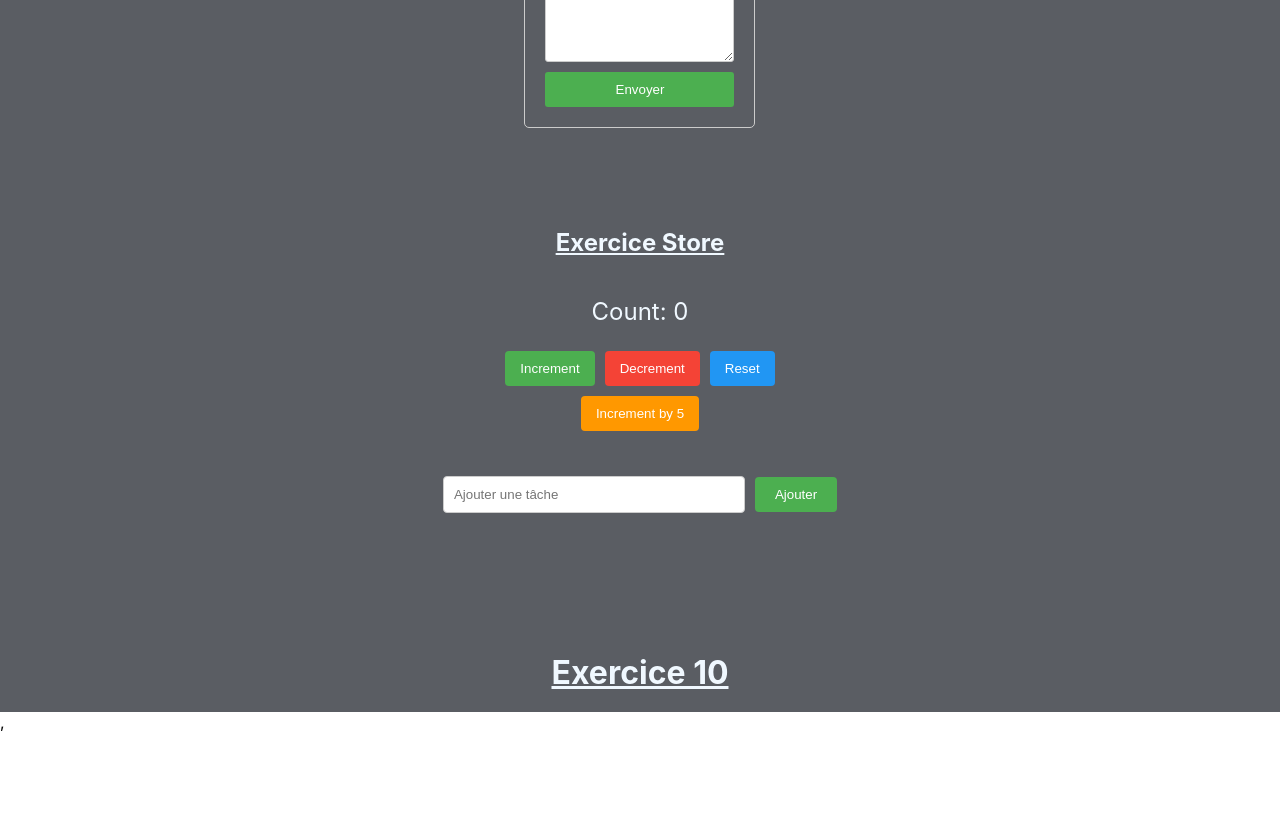
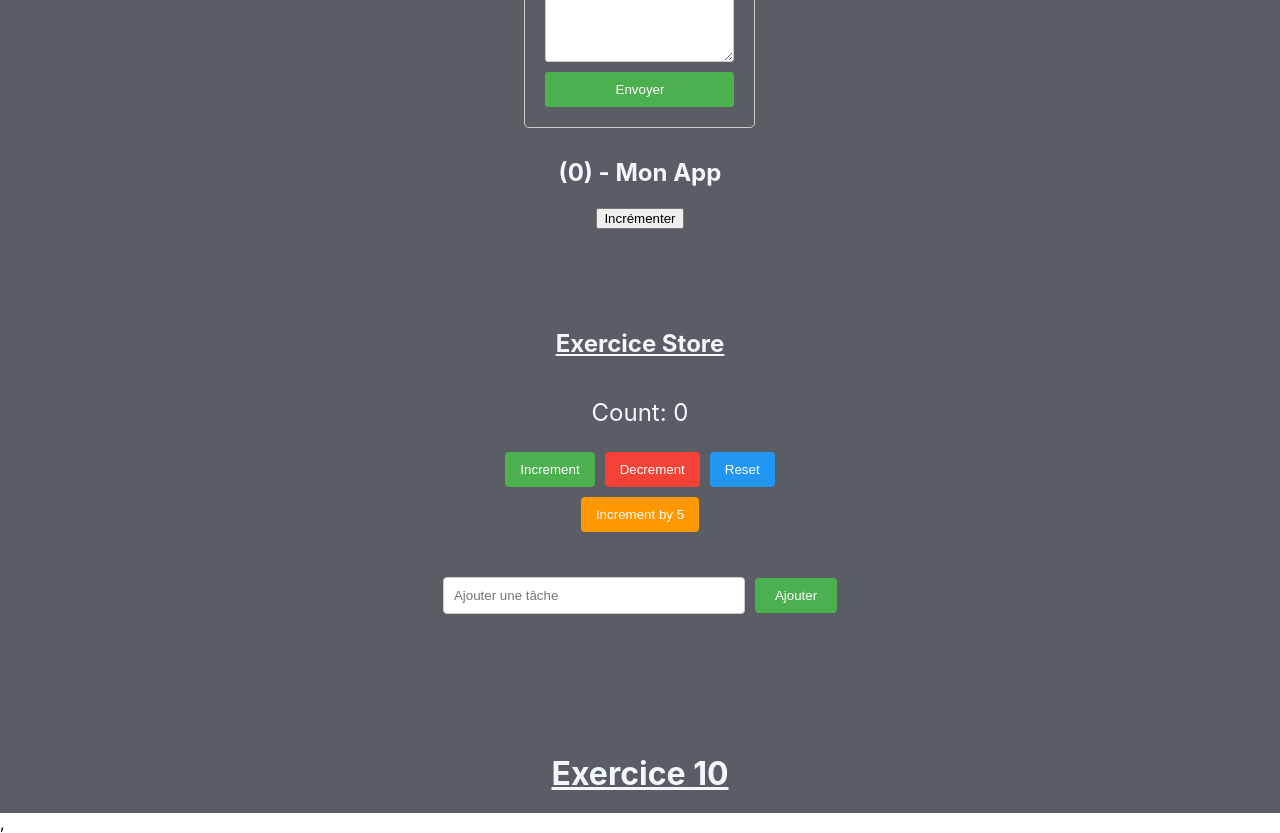
Before and after one commit to ClementHamonDev/Formation-JVS-REA, a React (Create React App) app in the folder Exercices/exercices-jvs-rea/: page / in a window 1280 px wide. Shown: the part 3240-4073 px from the top of the page. Before the commit the page ends 3972 px from the top, so only its background shows below. Built offline with nearby package versions, Linux system fonts and the light colour scheme.

Commit message:
bonus custom hook

```diff
--- a/Exercices/exercices-jvs-rea/src/App.js
+++ b/Exercices/exercices-jvs-rea/src/App.js
@@ -27,6 +27,7 @@ import ContactFormWithRef from './components/Exercices Hook/ContactFormWithRef '
 import StoreCounter from './components/Exercices Store/StoreCounter';
 import TaskList from './components/Exercices Store/TaskList';
 import UserData from './components/Exercices Hook/UserData';
+import CounterWithTitle from './components/Exercices Hook/CounterWithTitle';
 
 function App() {
   return (
@@ -116,6 +117,7 @@ function App() {
             <UserData/>
             <ContactForm />
             <ContactFormWithRef />
+            <CounterWithTitle/>
           </div>
         </section>
         <section>
--- /dev/null
+++ b/Exercices/exercices-jvs-rea/src/components/Exercices Hook/CounterWithTitle.jsx
@@ -0,0 +1,15 @@
+import React from 'react';
+import { useDocumentTitleCounter } from './useDocumentTitleCounter';
+
+function CounterWithTitle() {
+  const [count, increment] = useDocumentTitleCounter(0);
+
+  return (
+    <div>
+      <h1>({count}) - Mon App</h1>
+      <button onClick={increment}>Incrémenter</button>
+    </div>
+  );
+}
+
+export default CounterWithTitle;
--- /dev/null
+++ b/Exercices/exercices-jvs-rea/src/components/Exercices Hook/useDocumentTitleCounter.js
@@ -0,0 +1,19 @@
+import { useState, useEffect } from 'react';
+
+export function useDocumentTitleCounter(initialCount = 0) {
+  const [count, setCount] = useState(initialCount);
+
+  useEffect(() => {
+    if (count == 0) {
+      document.title = ` Mon App`;
+    } else {
+      document.title = `(${count}) - Mon App`;
+    }
+  }, [count]);
+
+  const increment = () => {
+    setCount(count + 1);
+  };
+
+  return [count, increment];
+}
```
